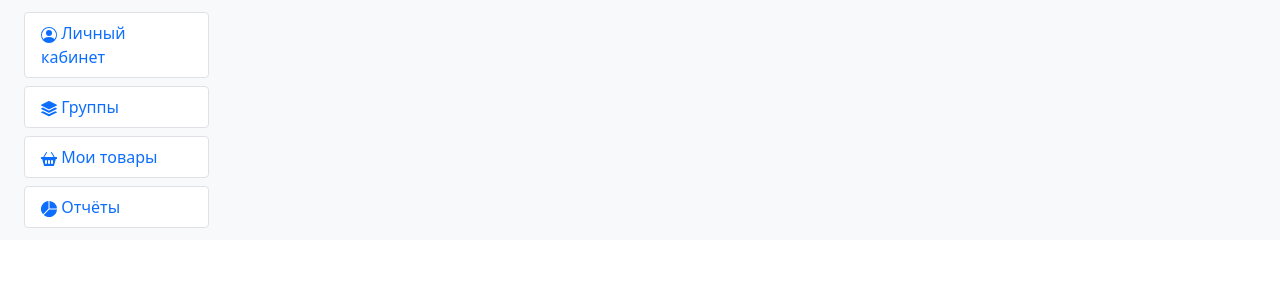
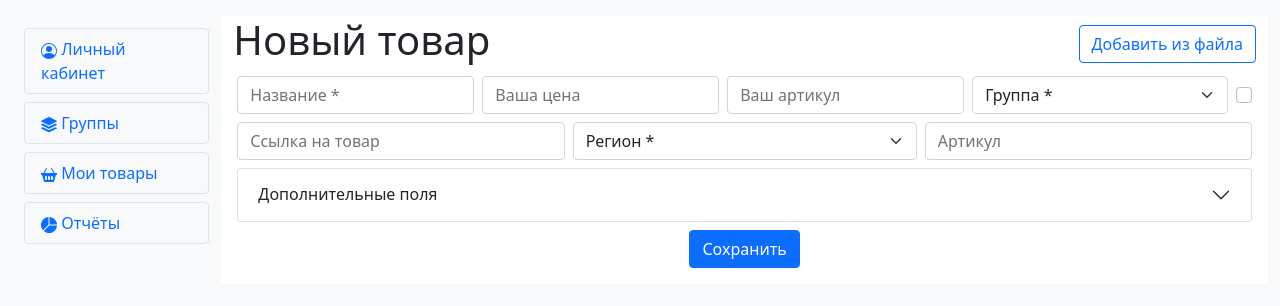
Before and after one commit to yakravtsova/idatica-dev, a React (Create React App) app: page /products/create in a window 1280 px wide. Shown: the top 306 px of the page. Built offline with nearby package versions, Linux system fonts and the light colour scheme.

Commit message:
Added ProductsCreate components, fixed NavBar links

```diff
--- a/package.json
+++ b/package.json
@@ -12,7 +12,7 @@
     "react-bootstrap-icons": "^1.8.4",
     "react-dom": "^18.2.0",
     "react-router-dom": "^6.3.0",
-    "react-scripts": "5.0.1",
+    "react-scripts": "^5.0.1",
     "web-vitals": "^2.1.4"
   },
   "scripts": {
--- a/src/components/App.css
+++ b/src/components/App.css
@@ -0,0 +1,5 @@
+html, body, #root, #root > div {
+    height: 100%
+}
+
+#root > div { padding-top: 1rem; }
--- a/src/components/App.js
+++ b/src/components/App.js
@@ -2,6 +2,7 @@ import { Routes, Route } from 'react-router-dom';
 import './App.css';
 import StartPage from './StartPage';
 import Products from './Products';
+import ProductsCreate from './ProductsCreate';
 import SideBar from './SideBar';
 import Container from 'react-bootstrap/Container';
 
@@ -11,6 +12,7 @@ const App = () => {
       <SideBar />
       <Routes>
         <Route path="/products" element={<Products />} />
+          <Route path="/products/create" element={<ProductsCreate />} />
         <Route path="/start" element={<StartPage />} />
       </Routes>
     </Container>
--- /dev/null
+++ b/src/components/ProductsCreate.js
@@ -0,0 +1,72 @@
+import {useState} from 'react';
+import Container from 'react-bootstrap/Container';
+import Button from 'react-bootstrap/Button';
+import {Accordion, Form} from "react-bootstrap";
+
+const ProductsCreate = () => {
+
+    return (
+        <Container className="bg-white">
+            <div className="d-flex align-items-center justify-content-between">
+                <h1>Новый товар</h1>
+                <Button variant="btn-outline-primary" className="btn-outline-primary">Добавить из файла</Button>
+            </div>
+
+            <Form>
+
+                <div className="d-flex align-items-center">
+                    <Form.Control className="m-1" type="text" placeholder="Название *"></Form.Control>
+                    <Form.Control className="m-1" type="text" placeholder="Ваша цена"></Form.Control>
+                    <Form.Control className="m-1" type="text" placeholder="Ваш артикул"></Form.Control>
+
+                    <Form.Select className="m-1">
+                        <option defaultValue="selected">Группа *</option>
+                        <option value="1">Коррозия Металла</option>
+                        <option value="2">ВИА Песняры</option>
+                        <option value="3">Комбинация</option>
+                    </Form.Select>
+
+                    <Form.Check className="m-1"></Form.Check>
+                </div>
+
+                <div className="d-flex align-items-center">
+                    <Form.Control className="m-1" type="text" placeholder="Ссылка на товар"></Form.Control>
+
+                    <Form.Select className="m-1">
+                        <option defaultValue="selected">Регион *</option>
+                        <option value="1">Санкт-Петербург и ЛО</option>
+                        <option value="2">Москва</option>
+                        <option value="3">ХМАО</option>
+                    </Form.Select>
+
+                    <Form.Control className="m-1" type="text" placeholder="Артикул"></Form.Control>
+                </div>
+
+
+                <Accordion className="m-1">
+                    <Accordion.Item eventKey="0">
+                        <Accordion.Header>Дополнительные поля</Accordion.Header>
+                        <Accordion.Body>
+
+                            <div className="d-flex align-items-center">
+                                <Form.Control className="m-1" type="text" placeholder="Бренд"></Form.Control>
+                                <Form.Control className="m-1" type="text" placeholder="Закупочная цена"></Form.Control>
+                                <Form.Control className="m-1" type="text" placeholder="Категория"></Form.Control>
+                            </div>
+
+                        </Accordion.Body>
+                    </Accordion.Item>
+                </Accordion>
+
+
+                <div className="d-flex justify-content-center m-2 mb-3">
+                    <Button variant="primary" type="submit">Сохранить</Button>
+                </div>
+
+            </Form>
+
+        </Container>
+    )
+}
+
+export default ProductsCreate;
--- a/src/components/SideBar.js
+++ b/src/components/SideBar.js
@@ -6,16 +6,16 @@ const SideBar = () => {
   return(
     <Nav variant="pills" className="col-md-2 p-1 d-block bg-light">
       <Nav.Item>
-        <Nav.Link className="border nav-link m-2 bg-white" aria-current="page" href="#"><PersonCircle /> Личный кабинет</Nav.Link>
+        <Nav.Link className="border nav-link m-2" aria-current="page" href="/profile"><PersonCircle /> Личный кабинет</Nav.Link>
       </Nav.Item>
       <Nav.Item>
-        <Nav.Link className="border nav-link m-2 bg-white" href="#"><Stack /> Группы</Nav.Link>
+        <Nav.Link className="border nav-link m-2" href="/groups"><Stack /> Группы</Nav.Link>
       </Nav.Item>
       <Nav.Item>
-        <Nav.Link className="border nav-link m-2 bg-white" href="#"><Basket2Fill /> Мои товары</Nav.Link>
+        <Nav.Link className="border nav-link m-2" href="/products"><Basket2Fill /> Мои товары</Nav.Link>
       </Nav.Item>
       <Nav.Item>
-        <Nav.Link className="border nav-link m-2 bg-white" href="#"><PieChartFill /> Отчёты</Nav.Link>
+        <Nav.Link className="border nav-link m-2" href="/reports"><PieChartFill /> Отчёты</Nav.Link>
       </Nav.Item>
     </Nav>
   )
--- a/src/components/SortingBar.js
+++ b/src/components/SortingBar.js
@@ -1,5 +1,5 @@
 import Container from 'react-bootstrap/Container';
-import NavBar from 'react-bootstrap/NavBar';
+import NavBar from 'react-bootstrap/Navbar';
 import Nav from 'react-bootstrap/Nav';
 import { ArrowDownUp } from 'react-bootstrap-icons';
 
```
Also changed, not shown: 1 other file (tests, documents, lock files or other folders).
